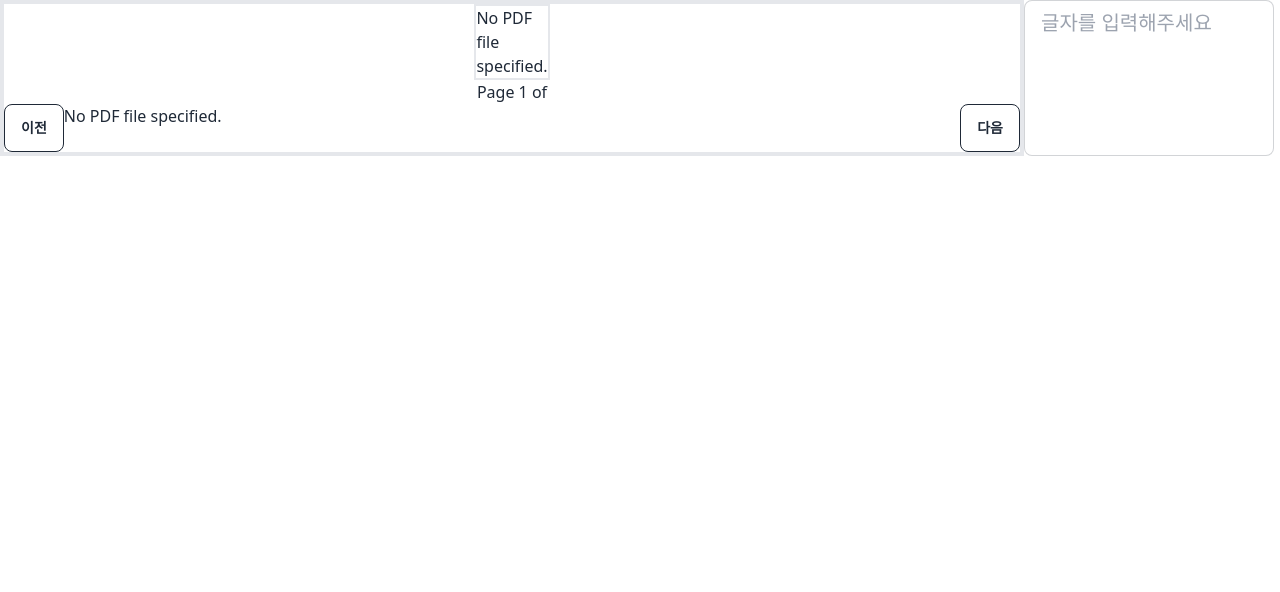
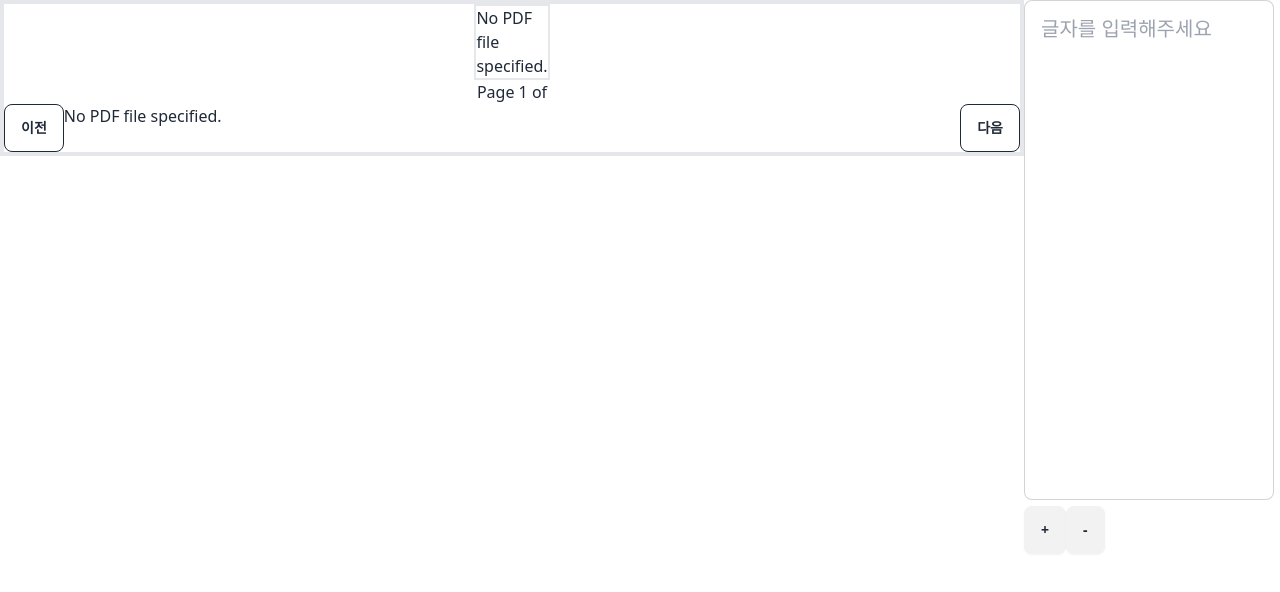
Before and after one commit to josuk0212/Help-Presentation, a React (Vite) app: page /Speaker in a window 1280 px wide. Shown: the top 592 px of the page. Built offline with nearby package versions, Linux system fonts and the light colour scheme.

Commit message:
feat: 메모 글씨 크기 조절 기능 구현

```diff
--- a/src/components/PresentationMode/Memo.jsx
+++ b/src/components/PresentationMode/Memo.jsx
@@ -1,11 +1,43 @@
+import { useState } from "react";
+
+import Button from "../Share/Button";
+
 function Memo() {
+  const [fontSize, setFontSize] = useState(20);
+  const buttonTitle = ["+", "-"];
+
+  function handleIncreaseFontSize() {
+    setFontSize(fontSize + 1);
+  }
+
+  function handleDecreaseFontSize() {
+    setFontSize(fontSize - 1);
+  }
+
   return (
-    <label>
-      <textarea
-        className="textarea textarea-bordered resize-none w-[250px] h-full text-xl"
-        placeholder="글자를 입력해주세요"
-      ></textarea>
-    </label>
+    <>
+      <div>
+        <label className="w-min h-min">
+          <textarea
+            placeholder="글자를 입력해주세요"
+            className={
+              "textarea textarea-bordered resize-none w-[250px] h-[500px]"
+            }
+            style={{ fontSize: `${fontSize}px` }}
+          ></textarea>
+        </label>
+        <div className="flex-col">
+          <Button
+            title={buttonTitle[0]}
+            onClickEvent={handleIncreaseFontSize}
+          />
+          <Button
+            title={buttonTitle[1]}
+            onClickEvent={handleDecreaseFontSize}
+          />
+        </div>
+      </div>
+    </>
   );
 }
 
--- a/src/components/PresentationPage/SpeakerPage.jsx
+++ b/src/components/PresentationPage/SpeakerPage.jsx
@@ -14,7 +14,7 @@ function SpeakerPage() {
 
   return (
     <>
-      <div className="flex grid-cols-2">
+      <div className="flex">
         <div className="w-[80%] ml h-min border-4">
           <DocumentViewer
             pdfUrl={pdfUrl}
```
